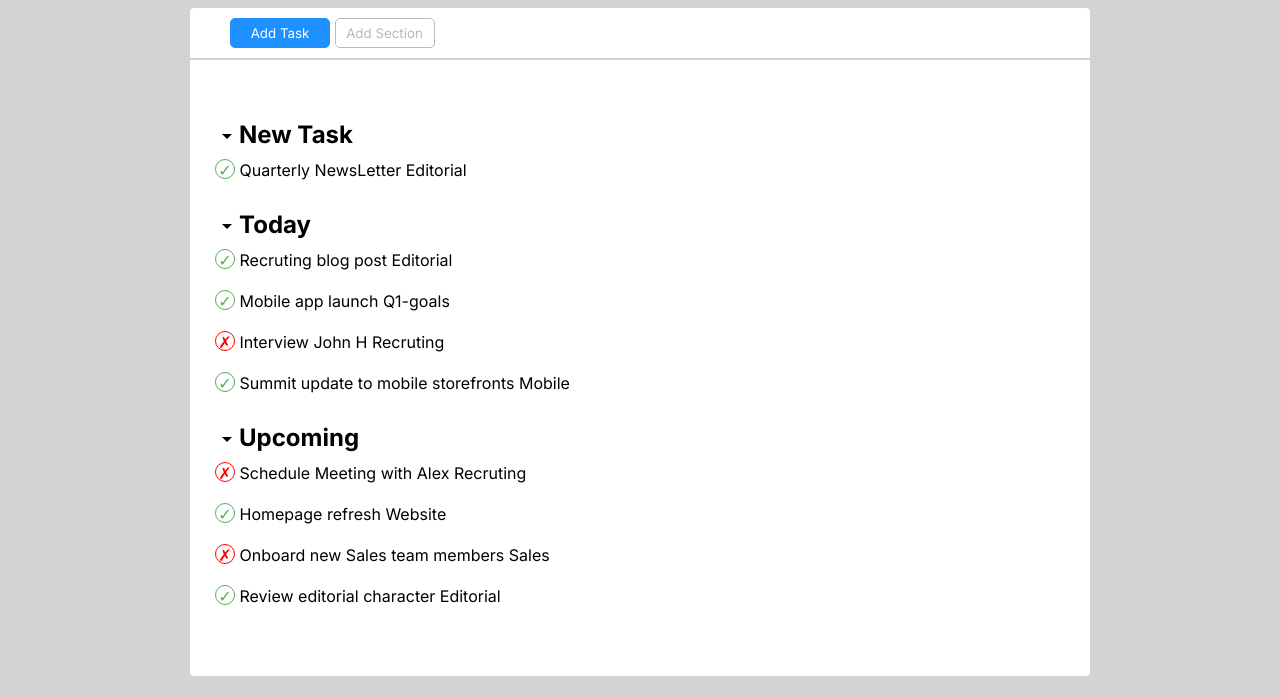
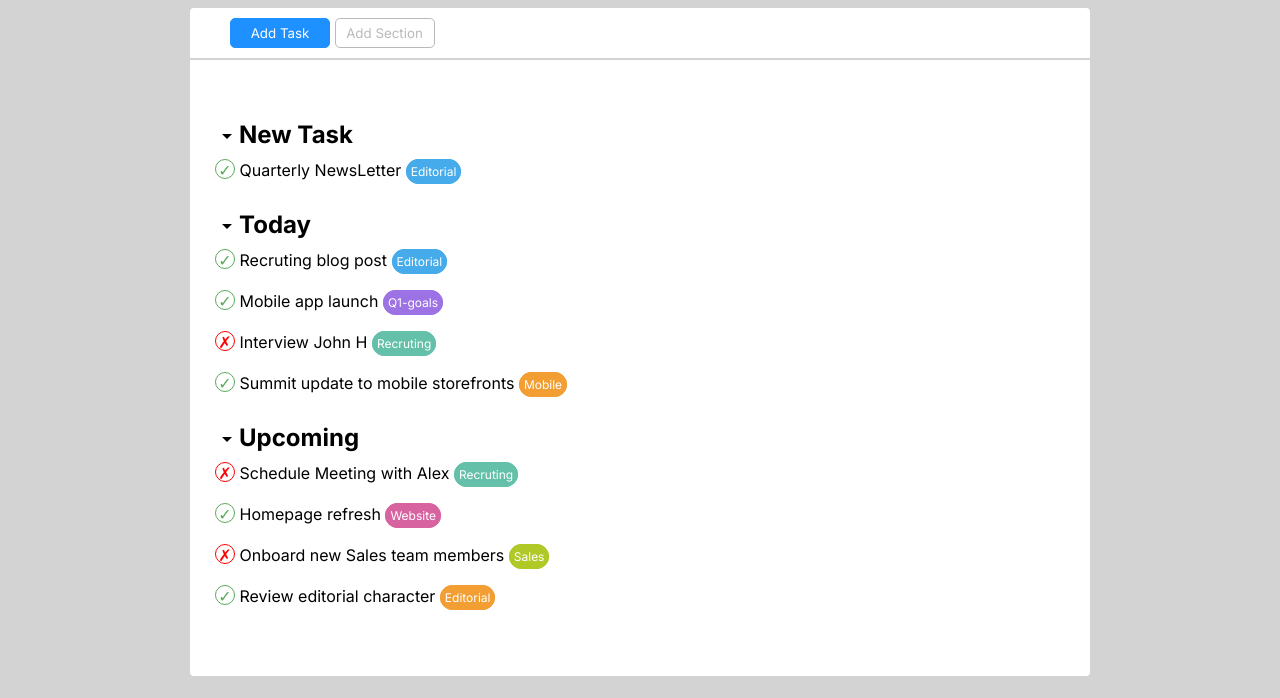
Before and after one commit to mariocstweb/html-css-toboolist, a plain HTML site: page index.html in a window 1280 px wide. Shown: the part 102-800 px from the top of the page. Drawn offline with nearby package versions, Linux system fonts and the light colour scheme.

Commit message:
create fake button

```diff
--- a/css/style.css
+++ b/css/style.css
@@ -80,6 +80,8 @@ button {
 }
 
 /* Container List End*/
+
+/* List style */
 li {
   list-style-type: none;
   padding: 10px 0;
@@ -93,7 +95,6 @@ li {
   display: inline-block;
   width: 20px;
   height: 20px;
-  text-align: center;
 }
 
 .material-symbols-outlined {
@@ -110,5 +111,77 @@ li {
   display: inline-block;
   width: 20px;
   height: 20px;
-  text-align: center;
 }
+/* List style End*/
+
+/* Fake Buttons Style */
+.fake-button-editorial {
+  border: 1px solid #45abea;
+  border-radius: 15px;
+  background-color: #45abea;
+  color: white;
+  padding: 4px;
+  font-size: 12px;
+}
+
+.fake-button-goals {
+  border: 1px solid #9c72e4;
+  border-radius: 15px;
+  background-color: #9c72e4;
+  color: white;
+  padding: 4px;
+  font-size: 12px;
+}
+
+.fake-button-recruting {
+  border: 1px solid #64c0a9;
+  border-radius: 15px;
+  background-color: #64c0a9;
+  color: white;
+  padding: 4px;
+  font-size: 12px;
+}
+
+.fake-button-mobile {
+  border: 1px solid #f29e33;
+  border-radius: 15px;
+  background-color: #f29e33;
+  color: white;
+  padding: 4px;
+  font-size: 12px;
+}
+.fake-button-recruting {
+  border: 1px solid #64c0a9;
+  border-radius: 15px;
+  background-color: #64c0a9;
+  color: white;
+  padding: 4px;
+  font-size: 12px;
+}
+.fake-button-website {
+  border: 1px solid #d863a1;
+  border-radius: 15px;
+  background-color: #d863a1;
+  color: white;
+  padding: 4px;
+  font-size: 12px;
+}
+
+.fake-button-sales {
+  border: 1px solid #b0c926;
+  border-radius: 15px;
+  background-color: #b0c926;
+  color: white;
+  padding: 4px;
+  font-size: 12px;
+}
+
+.fake-button-edit {
+  border: 1px solid #f29e33;
+  border-radius: 15px;
+  background-color: #f29e33;
+  color: white;
+  padding: 4px;
+  font-size: 12px;
+}
+/* Fake Buttons Style End */
--- a/index.html
+++ b/index.html
@@ -50,7 +50,7 @@
               <ul>
                 <li>
                   <span class="check-green">&#10003;</span> Quarterly NewsLetter
-                  <span>Editorial</span>
+                  <span class="fake-button-editorial">Editorial</span>
                 </li>
               </ul>
             </li>
@@ -66,20 +66,20 @@
               <ul>
                 <li>
                   <span class="check-green">&#10003;</span> Recruting blog post
-                  <span>Editorial</span>
+                  <span class="fake-button-editorial">Editorial</span>
                 </li>
                 <li>
                   <span class="check-green">&#10003;</span> Mobile app launch
-                  <span>Q1-goals</span>
+                  <span class="fake-button-goals">Q1-goals</span>
                 </li>
                 <li>
                   <span class="cross-red">&#x2717;</span> Interview John H
-                  <span>Recruting</span>
+                  <span class="fake-button-recruting">Recruting</span>
                 </li>
                 <li>
                   <span class="check-green">&#10003;</span> Summit update to
                   mobile storefronts
-                  <span>Mobile</span>
+                  <span class="fake-button-mobile">Mobile</span>
                 </li>
               </ul>
             </li>
@@ -96,21 +96,21 @@
                 <li>
                   <span class="cross-red">&#x2717;</span> Schedule Meeting with
                   Alex
-                  <span>Recruting</span>
+                  <span class="fake-button-recruting">Recruting</span>
                 </li>
                 <li>
                   <span class="check-green">&#10003;</span> Homepage refresh
-                  <span>Website</span>
+                  <span class="fake-button-website">Website</span>
                 </li>
                 <li>
                   <span class="cross-red">&#x2717;</span> Onboard new Sales team
                   members
-                  <span>Sales</span>
+                  <span class="fake-button-sales">Sales</span>
                 </li>
                 <li>
                   <span class="check-green">&#10003;</span> Review editorial
                   character
-                  <span>Editorial</span>
+                  <span class="fake-button-edit">Editorial</span>
                 </li>
               </ul>
             </li>
```
